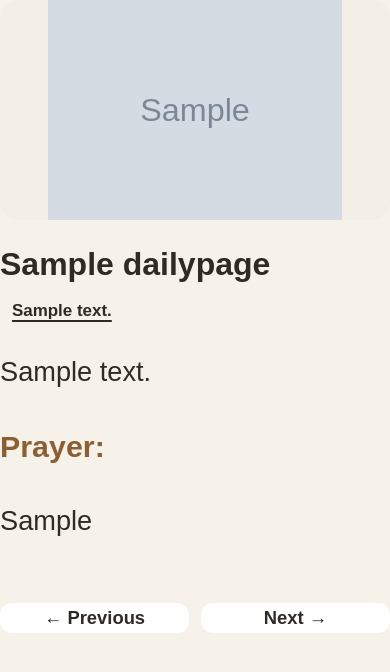
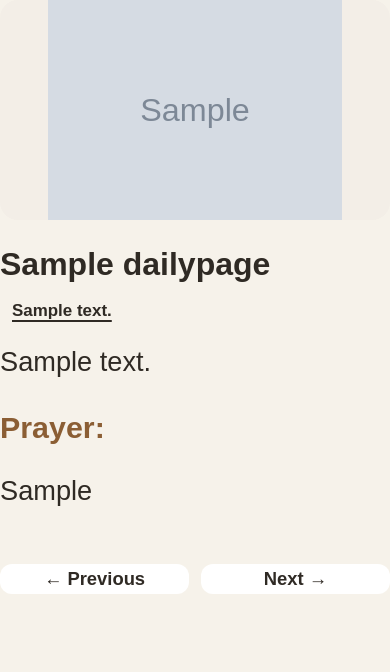
Before and after one commit to johnchen008/devotional2026, a Django app: page / in a window 390 px wide. Shown: the top 672 px of the page. Run offline with Django 4.2, Linux system fonts and the light colour scheme; tables that the repository leaves empty hold one stand-in row (values such as "Sample post"); grey boxes marked "Sample" are stand-in pictures.

Commit message:
update template

```diff
--- a/static/css/site.css
+++ b/static/css/site.css
@@ -162,7 +162,7 @@ body {
 
  .body-text p {
     margin: 0 0 0.9em 0;
-    line-height: 1.9;
+    line-height: 1.2;
 }
 
 .body-text p:last-child {
@@ -174,8 +174,8 @@ body {
 }
     .prayer-text {
         font-size: 1.7rem;
-        line-height: 1.95;
-        margin-bottom: 22px;
+        line-height: 1.2;
+        margin-bottom: 10px;
     }
 
     .nav-btn {
```
